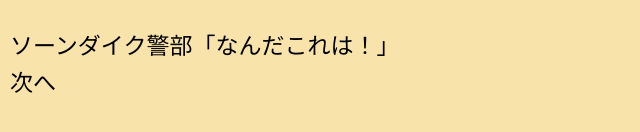
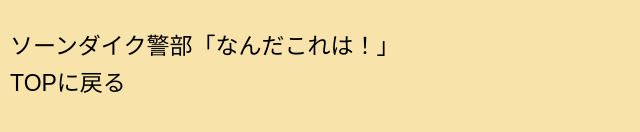
Before and after one commit to nknighta/eventquiz-jp, a Next.js app: page /story/robot in a window 1280 px wide. Shown: the part 390-522 px from the top of the page, without its empty margins (0-640 px from the left). Built offline with nearby package versions, Linux system fonts and the light colour scheme.

Commit message:
fix: link fixed

```diff
--- a/src/pages/story/robot.tsx
+++ b/src/pages/story/robot.tsx
@@ -42,8 +42,8 @@ export default function QuizPage1() {
                         color: "black",
                         textDecoration: "none",
                     }}
-                    href={"/story/millia"}>
-                    次へ
+                    href={"/quiz/1"}>
+                    TOPに戻る
                 </Link>
             ) : ("")}
         </Layout >
```
